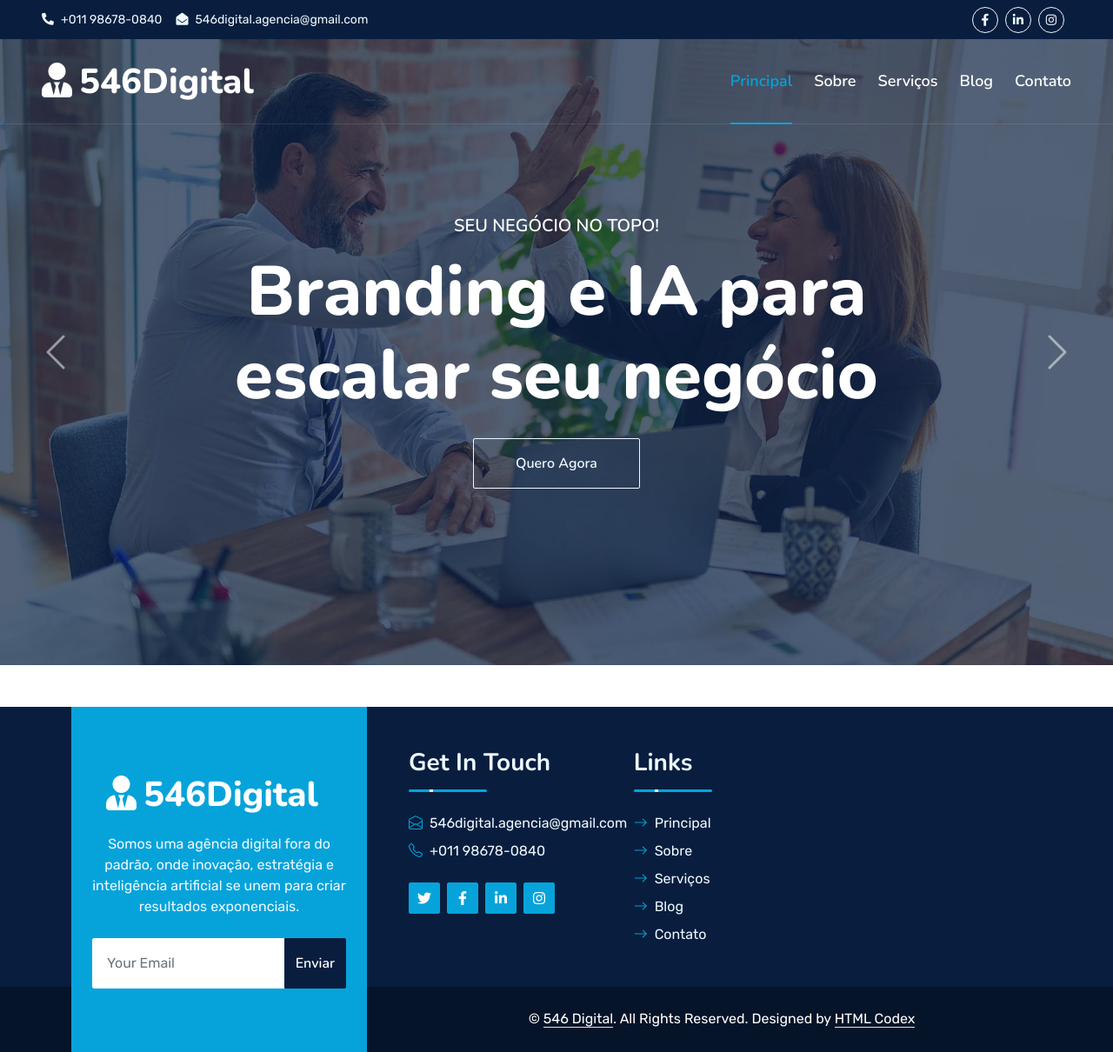
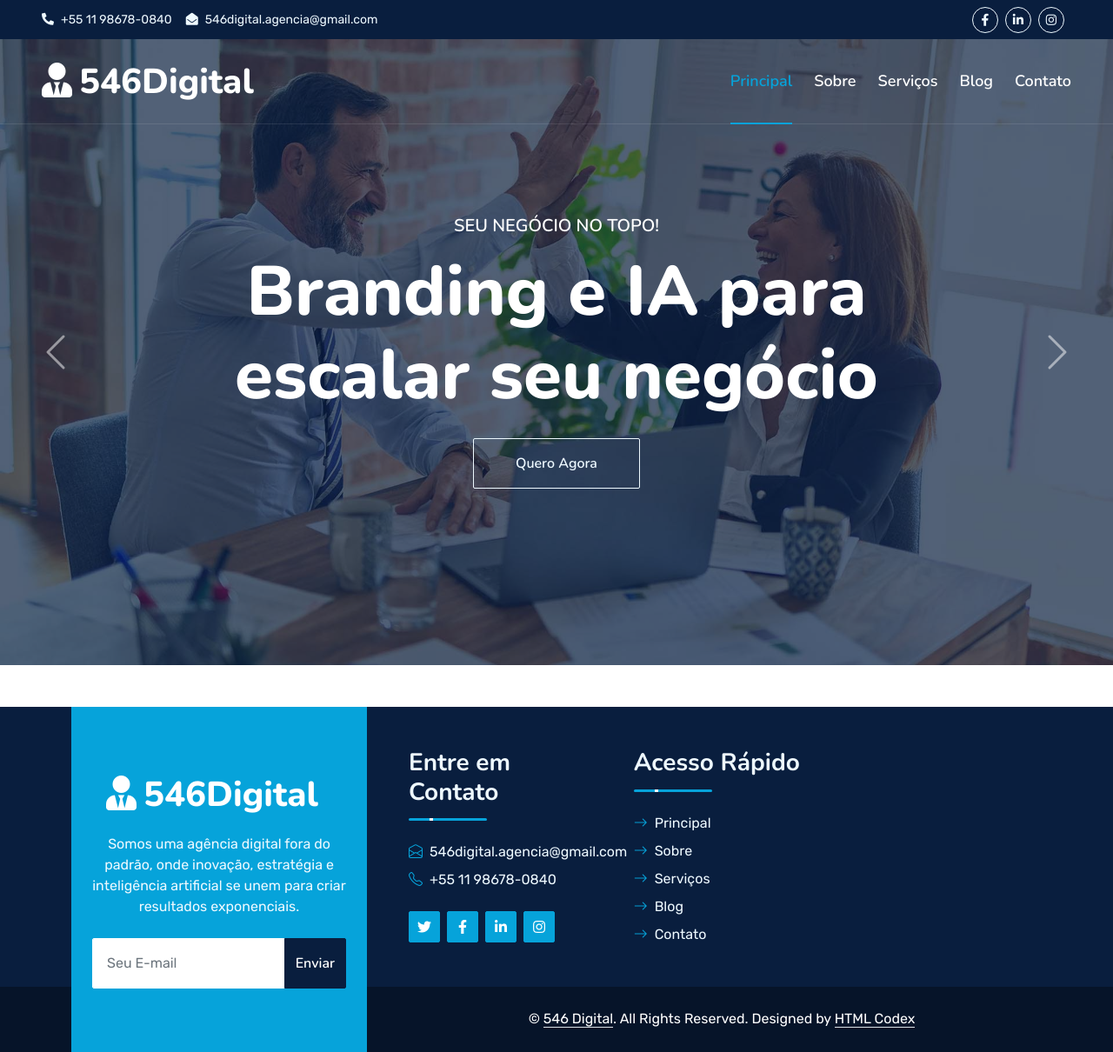
Before and after one commit to DonavanAlencar/546digital_site, a React (Create React App) app in the folder frontend/: page / in a window 1280 px wide. Shown: the whole page at 87% size. Built offline with nearby package versions, Linux system fonts and the light colour scheme.

Commit message:
Tradução de alguns textos

```diff
--- a/frontend/src/pages/Footer.jsx
+++ b/frontend/src/pages/Footer.jsx
@@ -15,7 +15,7 @@ export default function Footer() {
                 <p className="mt-3 mb-4">Somos uma agência digital fora do padrão, onde inovação, estratégia e inteligência artificial se unem para criar resultados exponenciais.</p>
                 <form action="">
                   <div className="input-group">
-                    <input type="text" className="form-control border-white p-3" placeholder="Your Email" />
+                    <input type="text" className="form-control border-white p-3" placeholder="Seu E-mail" />
                     <button className="btn btn-dark">Enviar</button>
                   </div>
                 </form>
@@ -25,7 +25,7 @@ export default function Footer() {
               <div className="row gx-5">
                 <div className="col-lg-4 col-md-12 pt-5 mb-5">
                   <div className="section-title section-title-sm position-relative pb-3 mb-4">
-                    <h3 className="text-light mb-0">Get In Touch</h3>
+                    <h3 className="text-light mb-0">Entre em Contato</h3>
                   </div>
                   <div className="d-flex mb-2">
                     <i className="bi bi-envelope-open text-primary me-2"></i>
@@ -33,7 +33,7 @@ export default function Footer() {
                   </div>
                   <div className="d-flex mb-2">
                     <i className="bi bi-telephone text-primary me-2"></i>
-                    <p className="mb-0">+011 98678-0840</p>
+                    <p className="mb-0">+55 11 98678-0840</p>
                   </div>
                   <div className="d-flex mt-4">
                     <a className="btn btn-primary btn-square me-2" href="#"><i className="fab fa-twitter fw-normal"></i></a>
@@ -44,7 +44,7 @@ export default function Footer() {
                 </div>
                 <div className="col-lg-4 col-md-12 pt-0 pt-lg-5 mb-5">
                   <div className="section-title section-title-sm position-relative pb-3 mb-4">
-                    <h3 className="text-light mb-0">Links</h3>
+                    <h3 className="text-light mb-0">Acesso Rápido</h3>
                   </div>
                   <div className="link-animated d-flex flex-column justify-content-start">
                     <a className="text-light mb-2" href="#"><i className="bi bi-arrow-right text-primary me-2"></i>Principal</a>
--- a/frontend/src/pages/Topbar.jsx
+++ b/frontend/src/pages/Topbar.jsx
@@ -7,7 +7,7 @@ export default function Topbar() {
         <div className="row gx-0">
             <div className="col-lg-8 text-center text-lg-start mb-2 mb-lg-0">
                 <div className="d-inline-flex align-items-center" style={{ height: '45px' }}>
-                    <small className="me-3 text-light"><i className="fa fa-phone-alt me-2"></i>+011 98678-0840</small>
+                    <small className="me-3 text-light"><i className="fa fa-phone-alt me-2"></i>+55 11 98678-0840</small>
                     <small className="text-light"><i className="fa fa-envelope-open me-2"></i>546digital.agencia@gmail.com</small>
                 </div>
             </div>
```
